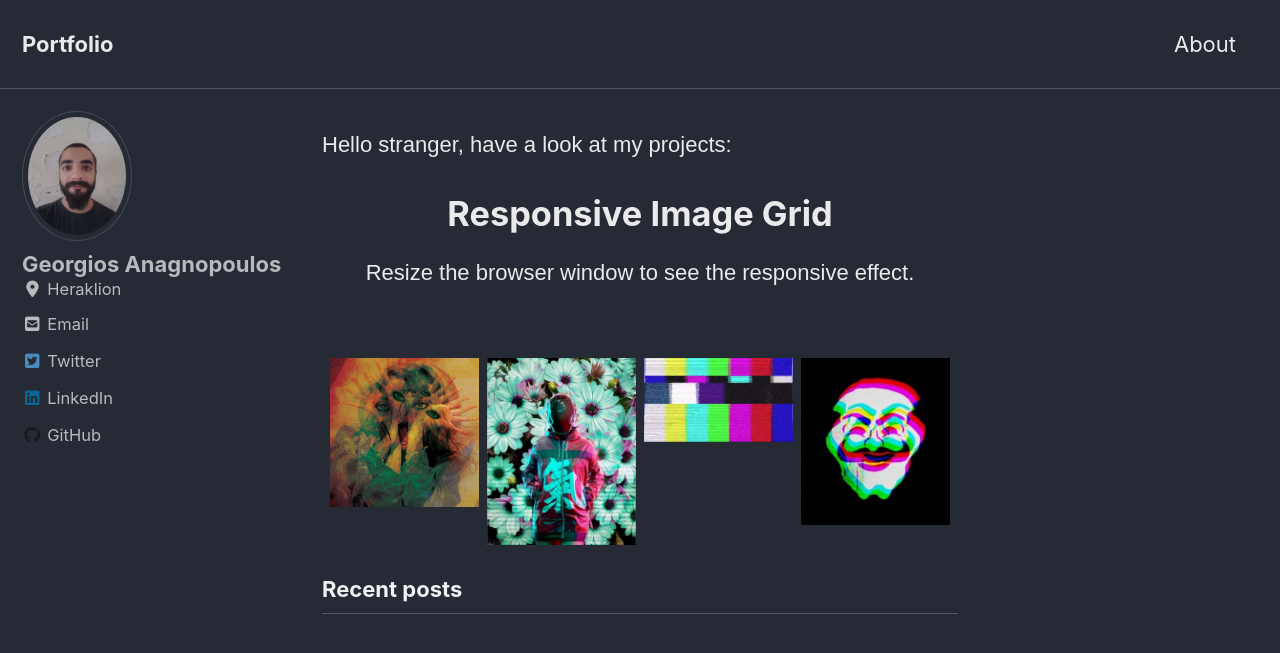
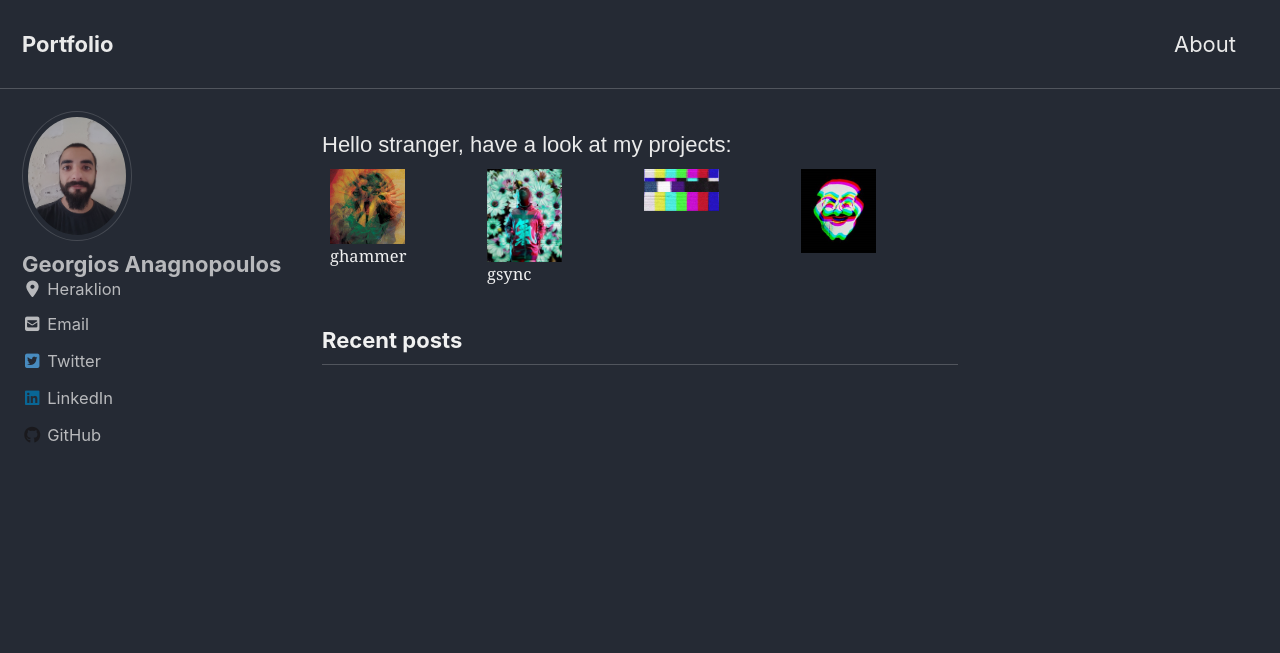
Before and after one commit to gganagno/gganagno.github.io, a Jekyll site: the page built from index.html, in a window 1280 px wide and 900 px high. Shown: the top 653 px of the window. Built offline with Jekyll 4.4.1, drawn with Linux system fonts in a browser that asks for light colours; cached includes are drawn as plain includes; nearby versions of some CDN libraries; the list of posts is cut into pages by our own code.

Commit message:
portfolio

```diff
--- a/index.html
+++ b/index.html
@@ -61,28 +61,25 @@ body {
 </style>
 <body>
 
-<!-- Header -->
-<div class="header">
-  <h1>Responsive Image Grid</h1>
-  <p>Resize the browser window to see the responsive effect.</p>
-</div>
 
 <!-- Photo Grid -->
 <div class="row">
   <div class="column">
-    <img src="/images/1.jpg" style="width:100%">
+    <img src="/images/1.jpg" style="width:50%">
+    <figcaption>ghammer</figcaption>
 
   </div>
   <div class="column">
-    <img src="/images/2.jpg" style="width:100%">
+    <img src="/images/2.jpg" style="width:50%">
+    <figcaption>gsync</figcaption>
+  </div>
+
+  <div class="column">
+    <img src="/images/3.jpg" style="width:50%">
 
   </div>
   <div class="column">
-    <img src="/images/3.jpg" style="width:100%">
-
-  </div>
-  <div class="column">
-    <img src="/images/4.jpg" style="width:100%">
+    <img src="/images/4.jpg" style="width:50%">
 
   </div>
 </div>
```
